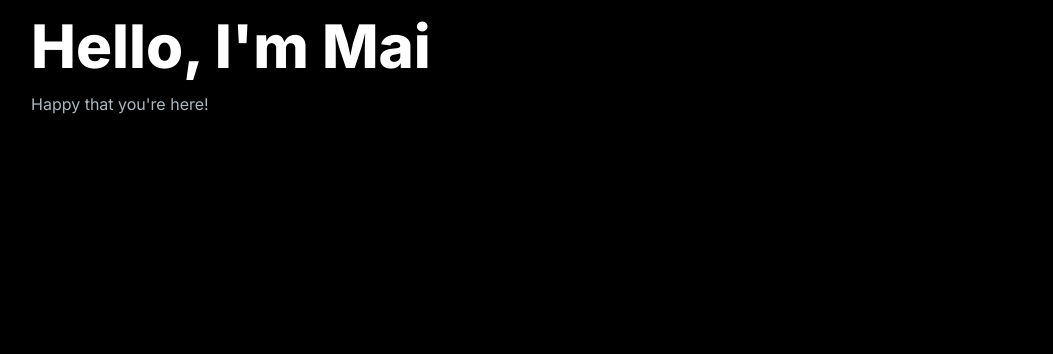
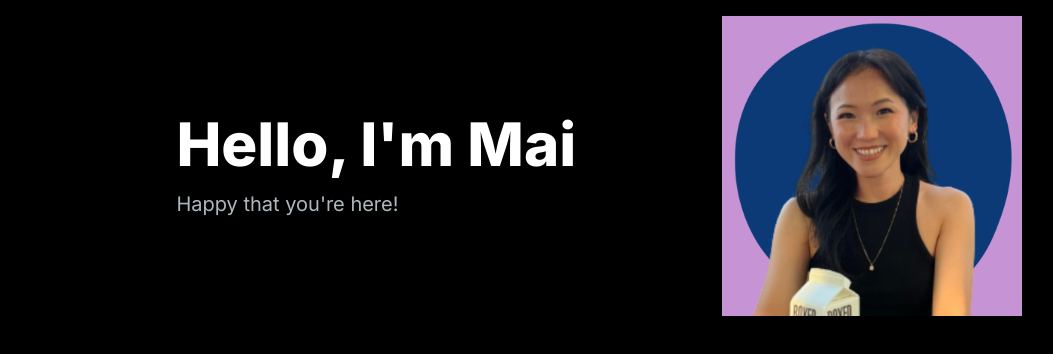
Before and after one commit to vmaineng/mai-web, a Next.js app: page / in a window 1280 px wide. Shown: the top 354 px of the page, without its empty margins (17-1070 px from the left). Built offline with nearby package versions, Linux system fonts and the light colour scheme.

Commit message:
added in photo of me

```diff
--- a/app/components/Banner.jsx
+++ b/app/components/Banner.jsx
@@ -1,16 +1,32 @@
-import React from 'react'
+import React from "react";
+import Image from "next/image";
 
 //functional component
 
 const Banner = () => {
   return (
     <section>
-          <h1 className="text-white mb-4 text-6xl font-extrabold"> Hello, I'm Mai</h1>
-          <p className ="text-[#ADB7BE]">
-            Happy that you're here!
-          </p>
+        <div className="grid grid-cols-1 lg:grid-cols-12">
+            <div className = "col-span-7 place-self-center">
+      <h1 className="text-white mb-4 text-4xl lg:text-6xl font-extrabold">
+        {" "}
+        Hello, I'm Mai
+      </h1>
+      <p className="text-[#ADB7BE] text-lg lg:text-xl">
+        Happy that you're here!
+      </p>
+      </div>
+      <div className="col-span-5">
+        <Image
+        src="/images/photo.png"
+        alt="photo"
+        width={300}
+        height={300}
+        />
+      </div>
+      </div>
     </section>
-  )
-}
+  );
+};
 
-export default Banner
+export default Banner;
```
Also changed, not shown: public/images/photo.png (added).
